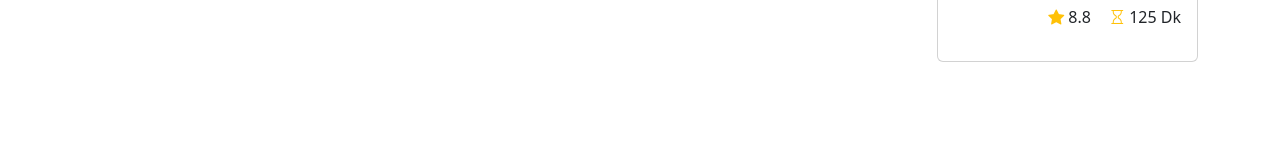
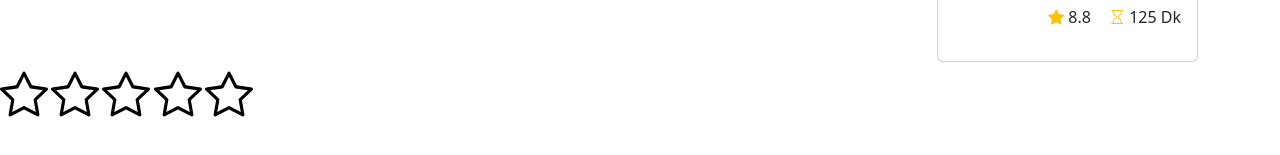
Before and after one commit to furkankuluncakli/movie-app, a React (Vite) app: page / in a window 1280 px wide. Shown: the part 383-538 px from the top of the page. Built offline with nearby package versions, Linux system fonts and the light colour scheme.

Commit message:
feat: enhance StarRating component with hover functionality and integrate into main app

```diff
--- a/src/StarRating.jsx
+++ b/src/StarRating.jsx
@@ -12,7 +12,7 @@ const itemContainerStyle = {
 
 const textStyle = {
   margin: "0",
-  fontSize: "1.5rem"
+  fontSize: "1.5rem",
 };
 
 export default function StarRating(
@@ -21,26 +21,34 @@ export default function StarRating(
   size = 48
 ) {
   const [rating, setRating] = useState(0);
+  const [hoverRating, setHoverRating] = useState(0);
   return (
     <div style={containerStyle}>
       <div style={itemContainerStyle}>
         {Array.from({ length: maxRating }, (val, i) => (
           <Star
-            fill={rating >= i + 1}
-            onRating={() => setRating(i + 1)}
+            key={i}
+            fill={hoverRating ? hoverRating >= i + 1 : rating >= i + 1}
             color={color}
             size={size}
+            onRating={() => setRating(i + 1)}
+            onHoverEnter={() => setHoverRating(i + 1)}
+            onHoverLeave={() => setHoverRating(0)}
           />
         ))}
       </div>
-      <p style={textStyle}>{rating || ""}</p>
+      <p style={textStyle}>{hoverRating || rating || ""}</p>
     </div>
   );
 }
 
-function Star({ fill, onRating, color, size }) {
+function Star({ fill, color, size, onRating, onHoverEnter, onHoverLeave }) {
   return (
-    <span onClick={onRating}>
+    <span
+      onClick={onRating}
+      onMouseEnter={onHoverEnter}
+      onMouseLeave={onHoverLeave}
+    >
       {fill ? (
         <svg
           xmlns="http://www.w3.org/2000/svg"
--- a/src/main.jsx
+++ b/src/main.jsx
@@ -3,10 +3,12 @@ import { createRoot } from 'react-dom/client'
 import App from './App.jsx'
 import 'bootstrap/dist/css/bootstrap.min.css';
 import './index.css'
+import StarRating from './StarRating.jsx';
 
 
 createRoot(document.getElementById('root')).render(
   <StrictMode>
     <App />
+    <StarRating/>
   </StrictMode>,
 )
```
